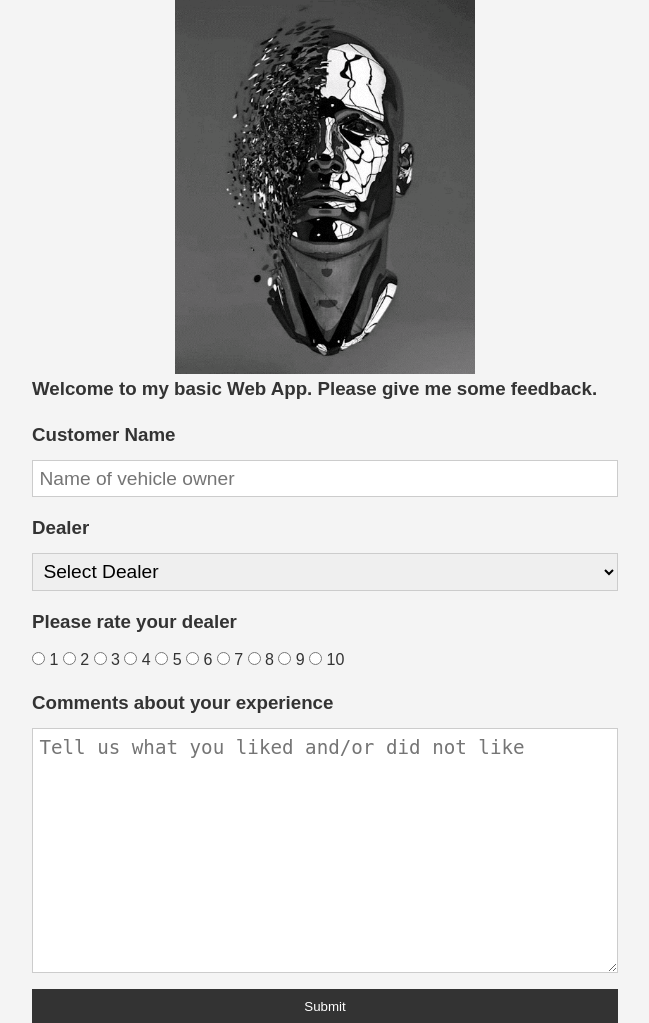
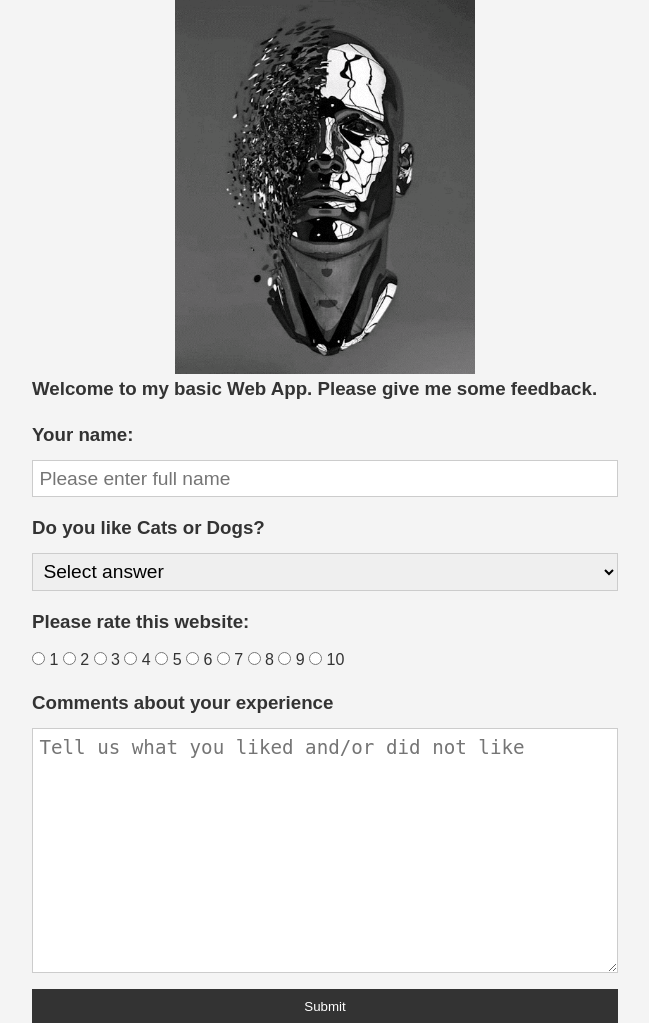
Before and after one commit to AmitBaroi/Basic-Web-App-with-Flask-and-PostgreSQL, a Flask app: page / in a window 1280 px wide. Shown: the part 17-1040 px from the top of the page, without its empty margins (315-964 px from the left). Run offline with Flask 2, Linux system fonts and the light colour scheme.

Commit message:
Minor modifications

```diff
--- a/templates/index.html
+++ b/templates/index.html
@@ -16,23 +16,23 @@
         {% endif %}
         <form action="/submit" method="POST">
             <div class="form-group">
-                <h3>Customer Name</h3>
+                <h3>Your name:</h3>
                 <input type="text"
                        name="customer"
-                       placeholder="Name of vehicle owner">
+                       placeholder="Please enter full name">
             </div>
             <div class="form-group">
-                <h3>Dealer</h3>
+                <h3>Do you like Cats or Dogs?</h3>
                 <select name="dealer">
-                    <option value="">Select Dealer</option>
-                    <option value="John Doe">John Doe</option>
-                    <option value="Bobby McGee">Bobby McGee</option>
-                    <option value="David Thunder">David Thunder</option>
-                    <option value="Sally Smith">Sally Smith</option>
+                    <option value="">Select answer</option>
+                    <option value="Cats">Cats</option>
+                    <option value="Dogs">Dogs</option>
+                    <option value="Both">Both</option>
+                    <option value="Neither">Neither</option>
                 </select>
             </div>
             <div>
-                <h3>Please rate your dealer</h3>
+                <h3>Please rate this website:</h3>
                 <input type="radio" name="rating" value="1"> 1
                 <input type="radio" name="rating" value="2"> 2
                 <input type="radio" name="rating" value="3"> 3
@@ -53,13 +53,12 @@
         </form>
     </div>
     <footer class="footer">
-    <p>  Author: Amit Robert Baroi</p>
-    <p>
-          Contact information:
-        <a href="https://github.com/AmitBaroi">Github Profile</a>.
-        <a href="https://www.linkedin.com/in/amitrobertbaroi/">LinkedIn Profile</a>.
-        Email: amitrobertbaroi@gmail.com
-    </p>
+        <p>Author: Amit Robert Baroi</p>
+        <p>Contact information:
+            <a href="https://github.com/AmitBaroi">Github Profile</a>.
+            <a href="https://www.linkedin.com/in/amitrobertbaroi/">LinkedIn Profile</a>.
+            Email: amitrobertbaroi@gmail.com
+        </p>
     </footer>
 </body>
 </html>
```
